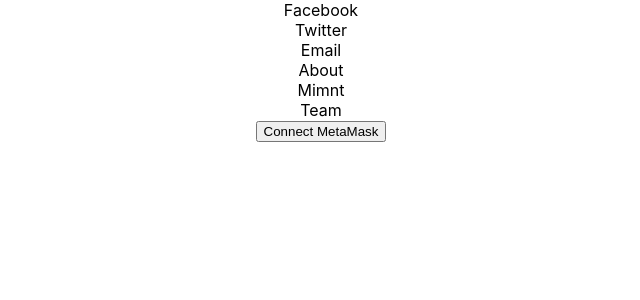
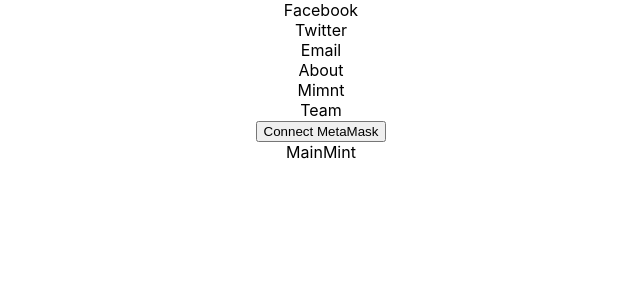
Before and after one commit to dhaedream/nft-minting-app-1, a React (Create React App) app: page / in a window 1280 px wide. Shown: the top 300 px of the page, without its empty margins (319-959 px from the left). Built offline with nearby package versions, Linux system fonts and the light colour scheme.

Commit message:
starting on MainMint. So far, no errors... so far

```diff
--- a/src/App.js
+++ b/src/App.js
@@ -1,6 +1,6 @@
 import React, { useState } from "react";
 import "./App.css";
-// import MainMint from "./MainMint";
+import MainMint from "./components/MainMint";
 import NavBar from "./components/Navbar";
 
 function App() {
@@ -9,7 +9,7 @@
   return (
     <div className="App">
       <NavBar accounts={accounts} setAccounts={setAccounts} />
-      {/* <MainMint accounts={accounts} setAccounts={setAccounts} /> */}
+      <MainMint accounts={accounts} setAccounts={setAccounts} />
     </div>
   );
 }
--- /dev/null
+++ b/src/components/MainMint.jsx
@@ -0,0 +1,7 @@
+import React, { useState } from "react";
+
+const MainMint = () => {
+  return <div>MainMint</div>;
+};
+
+export default MainMint;
```
